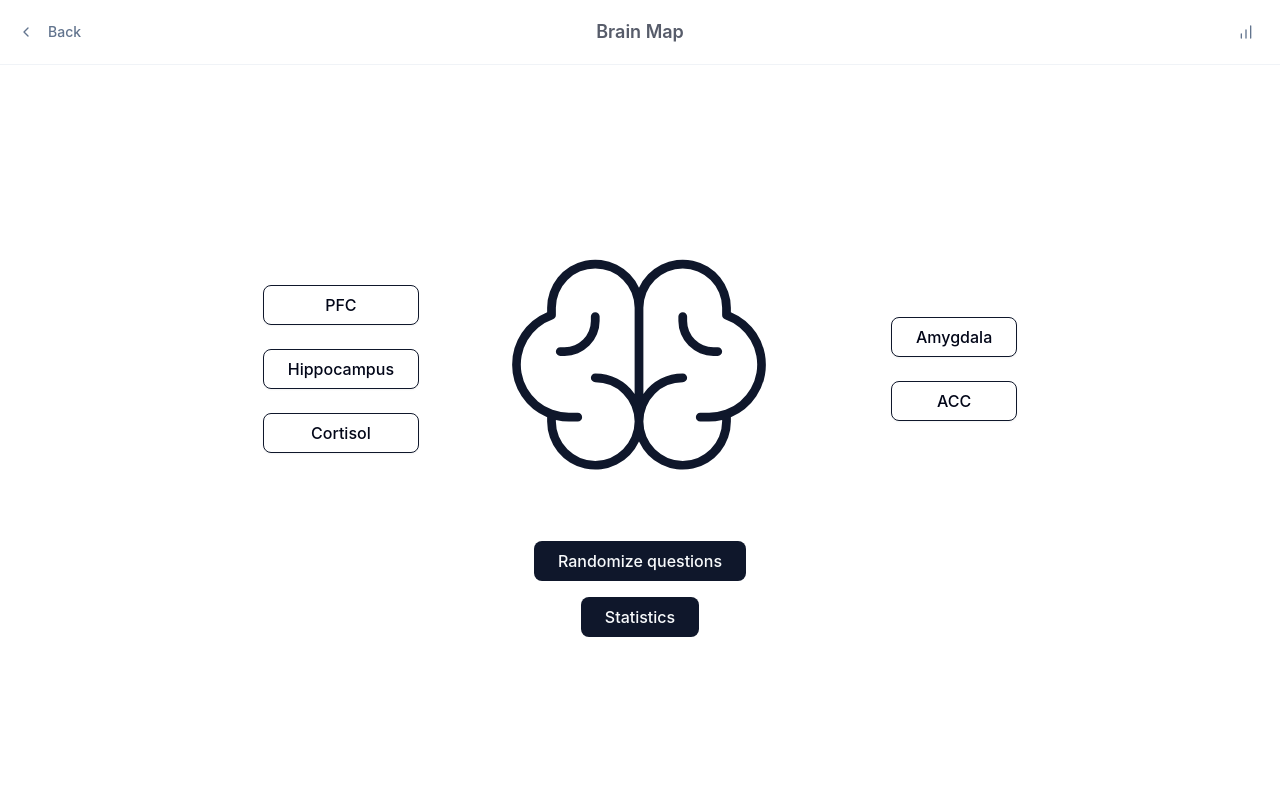
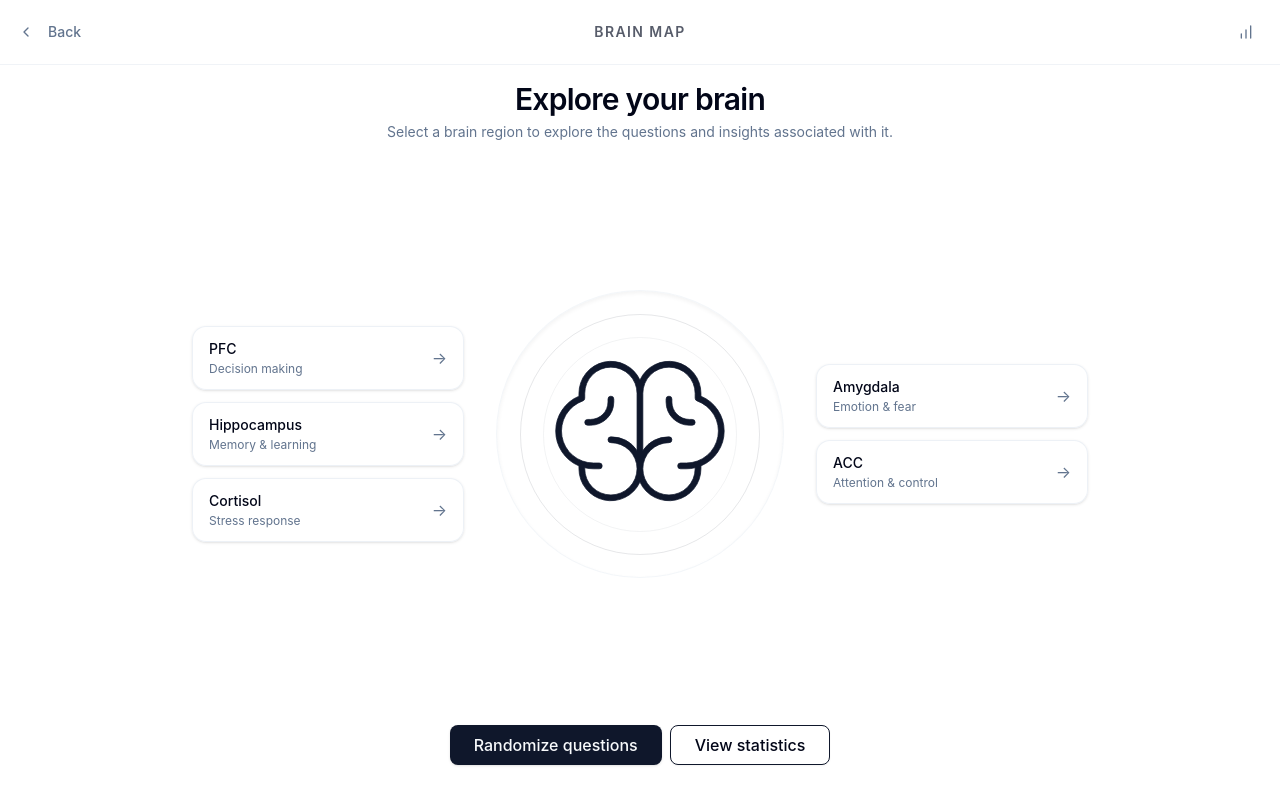
Before and after one commit to uzakotim/brainwell-desktop, a React (Vite) app: page /brain-map in a window 1280 px wide. Built offline with nearby package versions, Linux system fonts and the light colour scheme.

Commit message:
better ui

```diff
--- a/src-tauri/tauri.conf.json
+++ b/src-tauri/tauri.conf.json
@@ -13,8 +13,8 @@
     "windows": [
       {
         "title": "Brainwell",
-        "width": 800,
-        "height": 600
+        "width": 900,
+        "height": 700
       }
     ],
     "security": {
@@ -31,8 +31,8 @@
       "icons/icon.icns",
       "icons/icon.ico"
     ],
-     "macOS": {
-    "entitlements": "./entitlements.plist"
+    "macOS": {
+      "entitlements": "./entitlements.plist"
     }
   }
 }
--- a/src/components/Layout.tsx
+++ b/src/components/Layout.tsx
@@ -14,7 +14,7 @@ const Layout = ({ children }: LayoutProps) => {
   // find the current route
   const currentRoute = window.location.pathname;
   // map the current route to a title
-  const routeToTitle : RouteTitle = {
+  const routeToTitle: RouteTitle = {
     "/": "Brainwell",
     "/brain-map": "Brain Map",
     "/brain-region/ACC": "Anterior Cingulate Cortex",
@@ -55,10 +55,9 @@ const Layout = ({ children }: LayoutProps) => {
           </Button>
 
           {/* Center: Title */}
-    <div className="absolute left-1/2 -translate-x-1/2 font-semibold text-lg text-primary/70">
+          <p className="absolute left-1/2 -translate-x-1/2 font-semibold text-lg text-primary/70 text-sm font-medium uppercase tracking-widest text-primary">
             {routeToTitle[currentRoute]}
-    </div>
-
+          </p>
           {/* Right: Button to go to Charts */}
           <div className="absolute right-4 flex flex-row">
             {!currentRoute.startsWith("/charts") &&
--- a/src/pages/BrainMap.tsx
+++ b/src/pages/BrainMap.tsx
@@ -34,63 +34,130 @@ function BrainMap() {
 
   return (
     <Layout>
-    <div className="flex flex-col items-center justify-center min-h-[calc(100vh-4rem)]">
-      <div className="flex flex-row gap-20 justify-center items-center">
-        {/* Left buttons */}
-        <div className="flex flex-col gap-6">
+      <div className="h-[calc(100vh-4rem)] overflow-hidden px-4 py-4 md:px-8">
+        <div className="mx-auto flex h-full max-w-5xl flex-col">
+
+          {/* Header */}
+          <div className="shrink-0 text-center">
+            <h1 className="text-2xl font-semibold tracking-tight text-foreground md:text-3xl">
+              Explore your brain
+            </h1>
+
+            <p className="mx-auto mt-1 max-w-lg text-sm leading-relaxed text-muted-foreground">
+              Select a brain region to explore the questions and insights associated
+              with it.
+            </p>
+          </div>
+
+          {/* Brain map */}
+          <div className="flex min-h-0 flex-1 items-center justify-center">
+            <div className="grid w-full max-w-4xl grid-cols-1 items-center gap-4 md:grid-cols-[1fr_auto_1fr] md:gap-8">
+
+              {/* Left regions */}
+              <div className="flex flex-col gap-2 md:gap-3">
+                {[
+                  {
+                    name: "PFC",
+                    description: "Decision making",
+                  },
+                  {
+                    name: "Hippocampus",
+                    description: "Memory & learning",
+                  },
+                  {
+                    name: "Cortisol",
+                    description: "Stress response",
+                  },
+                ].map((region) => (
+                  <button
+                    key={region.name}
+                    onClick={() => navigate(`/brain-region/${region.name}`)}
+                    className="group flex items-center justify-between rounded-xl border border-border/60 bg-card/80 px-4 py-2.5 text-left shadow-sm backdrop-blur-sm transition-all duration-200 hover:-translate-y-0.5 hover:border-primary/40 hover:bg-card hover:shadow-md focus:outline-none focus:ring-2 focus:ring-primary/30 md:px-4 md:py-3"
+                  >
+                    <div>
+                      <div className="text-sm font-medium text-foreground">
+                        {region.name}
+                      </div>
+                      <div className="mt-0.5 text-xs text-muted-foreground">
+                        {region.description}
+                      </div>
+                    </div>
+
+                    <span className="ml-4 text-muted-foreground transition-transform duration-200 group-hover:translate-x-1 group-hover:text-primary">
+                      →
+                    </span>
+                  </button>
+                ))}
+              </div>
+
+              {/* Brain */}
+              <div className="flex items-center justify-center py-2 md:py-0">
+                <div className="relative flex size-[min(42vw,40vh)] max-h-72 max-w-72 items-center justify-center rounded-full border border-border/40 bg-card/40 shadow-inner backdrop-blur-sm">
+
+                  <div className="absolute inset-[8%] rounded-full border border-primary/10" />
+                  <div className="absolute inset-[16%] rounded-full border border-primary/5" />
+
+                  <PiBrainThin
+                    className="size-[65%] text-primary transition-transform duration-500 hover:scale-105"
+                    strokeWidth={1}
+                  />
+                </div>
+              </div>
+
+              {/* Right regions */}
+              <div className="flex flex-col gap-2 md:gap-3">
+                {[
+                  {
+                    name: "Amygdala",
+                    description: "Emotion & fear",
+                  },
+                  {
+                    name: "ACC",
+                    description: "Attention & control",
+                  },
+                ].map((region) => (
+                  <button
+                    key={region.name}
+                    onClick={() => navigate(`/brain-region/${region.name}`)}
+                    className="group flex items-center justify-between rounded-xl border border-border/60 bg-card/80 px-4 py-2.5 text-left shadow-sm backdrop-blur-sm transition-all duration-200 hover:-translate-y-0.5 hover:border-primary/40 hover:bg-card hover:shadow-md focus:outline-none focus:ring-2 focus:ring-primary/30 md:px-4 md:py-3"
+                  >
+                    <div>
+                      <div className="text-sm font-medium text-foreground">
+                        {region.name}
+                      </div>
+                      <div className="mt-0.5 text-xs text-muted-foreground">
+                        {region.description}
+                      </div>
+                    </div>
+
+                    <span className="ml-4 text-muted-foreground transition-transform duration-200 group-hover:translate-x-1 group-hover:text-primary">
+                      →
+                    </span>
+                  </button>
+                ))}
+              </div>
+            </div>
+          </div>
+
+          {/* Actions */}
+          <div className="mb-4 shrink-0 flex flex-col items-center justify-center gap-2 pb-1 sm:flex-row">
             <Button
-              key={"PFC"}
-              onClick={() => navigate(`/brain-region/${"PFC"}`)}
+              onClick={handleRandomize}
+              className="h-10 w-full px-6 shadow-sm sm:w-auto"
+            >
+              Randomize questions
+            </Button>
+
+            <Button
+              onClick={() => navigate("/stats")}
               variant="outline"
+              className="h-10 w-full px-6 sm:w-auto"
             >
-              {"PFC"}
+              View statistics
             </Button>
-            <Button
-              key={"Hippocampus"}
-              onClick={() => navigate(`/brain-region/${"Hippocampus"}`)}
-              variant="outline"
-            >
-              {"Hippocampus"}
-            </Button>
-            <Button
-              key={"Cortisol"}
-              onClick={() => navigate(`/brain-region/${"Cortisol"}`)}
-              variant="outline"
-            >
-              {"Cortisol"}
-            </Button>
-        </div>
-
-        {/* Brain icon */}
-          <PiBrainThin className="w-[35vh] h-[35vh] mr-8 text-primary" />
-
-        {/* Right buttons */}
-        <div className="flex flex-col gap-6">
-            <Button
-              key={"Amygdala"}
-              onClick={() => navigate(`/brain-region/${"Amygdala"}`)}
-              variant="outline"
-            >
-              {"Amygdala"}
-            </Button>
-            <Button
-              key={"ACC"}
-              onClick={() => navigate(`/brain-region/${"ACC"}`)}
-              variant="outline"
-            >
-              {"ACC"}
-            </Button>
+          </div>
         </div>
       </div>
-
-  {/* Bottom buttons */}
-  <Button onClick={handleRandomize} variant="default" className="mt-8">
-    Randomize questions
-  </Button>
-  <Button onClick={() => navigate("/stats")} variant="default" className="mt-4">
-    Statistics
-  </Button>
-</div>
     </Layout>
   );
 }
--- a/src/pages/Home.tsx
+++ b/src/pages/Home.tsx
@@ -7,15 +7,56 @@ function Home() {
 
 
   return (
-    <div className="flex flex-col gap-10 items-center justify-center min-h-screen">
-      <div className="flex flex-col gap-2 items-center justify-center">
-        <PiFlowerLotusDuotone className="w-16 h-16 text-green-600" />
-        <h1 className=" text-4xl font-bold text-green-600">Brainwell</h1>
-        <p className="text-md font-bold text-slate-800">This tool is educational and exploratory, not diagnostic.</p>
-        {/* <p className="text-sm font-bold text-red-400">AI can make mistakes</p> */}
+    <div className="relative flex min-h-screen items-center justify-center overflow-hidden px-6">
+      {/* Subtle background decoration */}
+      <div className="pointer-events-none absolute left-1/2 top-1/2 h-[500px] w-[500px] -translate-x-1/2 -translate-y-1/2 rounded-full bg-primary/5 blur-3xl" />
+
+      <div className="relative flex w-full max-w-xl flex-col items-center text-center">
+
+        {/* Logo */}
+        <div className="mb-6 flex h-20 w-20 items-center justify-center rounded-2xl border border-primary/10 bg-white shadow-sm">
+          <PiFlowerLotusDuotone className="h-12 w-12 text-green-600" />
+        </div>
+
+        {/* Brand */}
+        <h1 className="text-4xl font-semibold tracking-tight text-foreground md:text-5xl">
+          Brainwell
+        </h1>
+
+        <p className="mt-3 max-w-md text-base leading-relaxed text-muted-foreground">
+          Explore how different brain regions relate to your thoughts,
+          emotions, attention, and behavior.
+        </p>
+
+        {/* Disclaimer */}
+        <div className="mt-6 flex max-w-md items-start gap-3 rounded-xl border border-border/60 bg-card/60 px-4 py-3 text-left shadow-sm backdrop-blur-sm">
+          <span className="mt-0.5 text-sm text-muted-foreground">
+            ⓘ
+          </span>
+
+          <p className="text-xs leading-relaxed text-muted-foreground">
+            Brainwell is an educational and exploratory tool. It is not intended
+            to diagnose, treat, or replace professional medical advice.
+          </p>
+        </div>
+
+        {/* CTA */}
+        <Button
+          onClick={() => (window.location.href = "/brain-map")}
+          size="lg"
+          className="mt-8 h-11 px-8 shadow-sm transition-all hover:-translate-y-0.5 hover:shadow-md"
+        >
+          Explore your brain
+          <span className="ml-2 transition-transform group-hover:translate-x-1">
+            →
+          </span>
+        </Button>
+
+        {/* Small secondary hint */}
+        <p className="mt-4 text-xs text-muted-foreground">
+          Educational  •  Exploratory  •  Private
+        </p>
       </div>
-
-      <Button onClick={() => window.location.href = "/brain-map"}  variant="default" className="mt-4">Get Started</Button>
     </div>
   );
 }
```
Also changed, not shown: src/pages/Stats.tsx (+76 -20 lines). Lines whose indentation alone changed are shown as unchanged.
